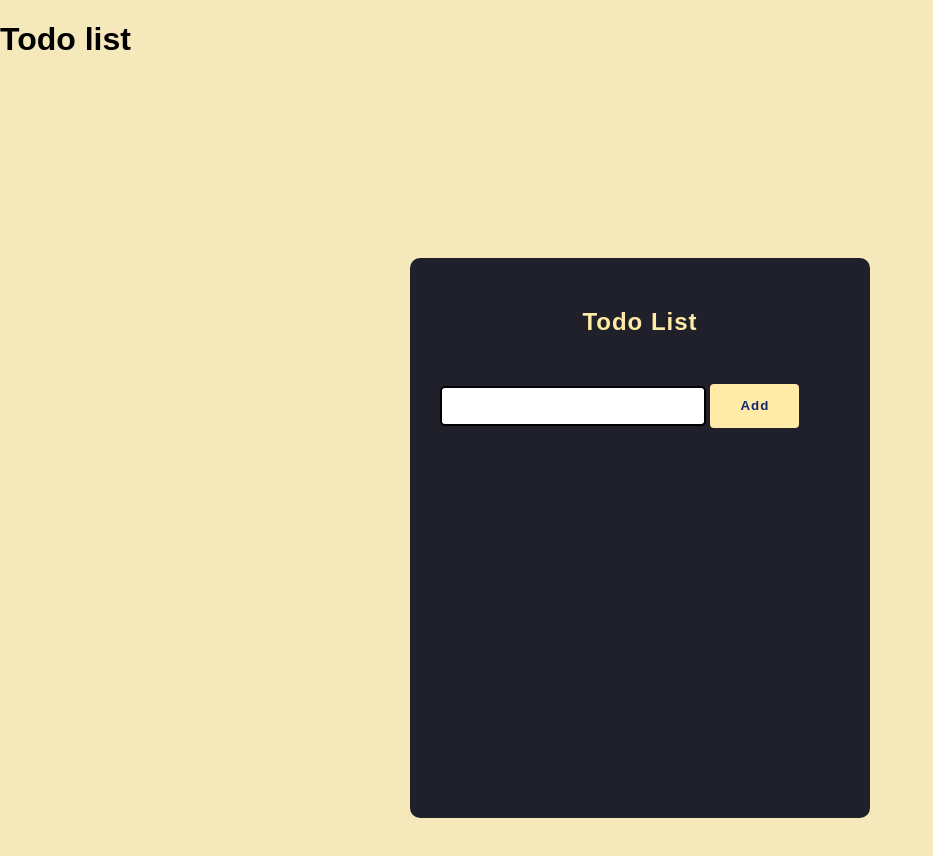
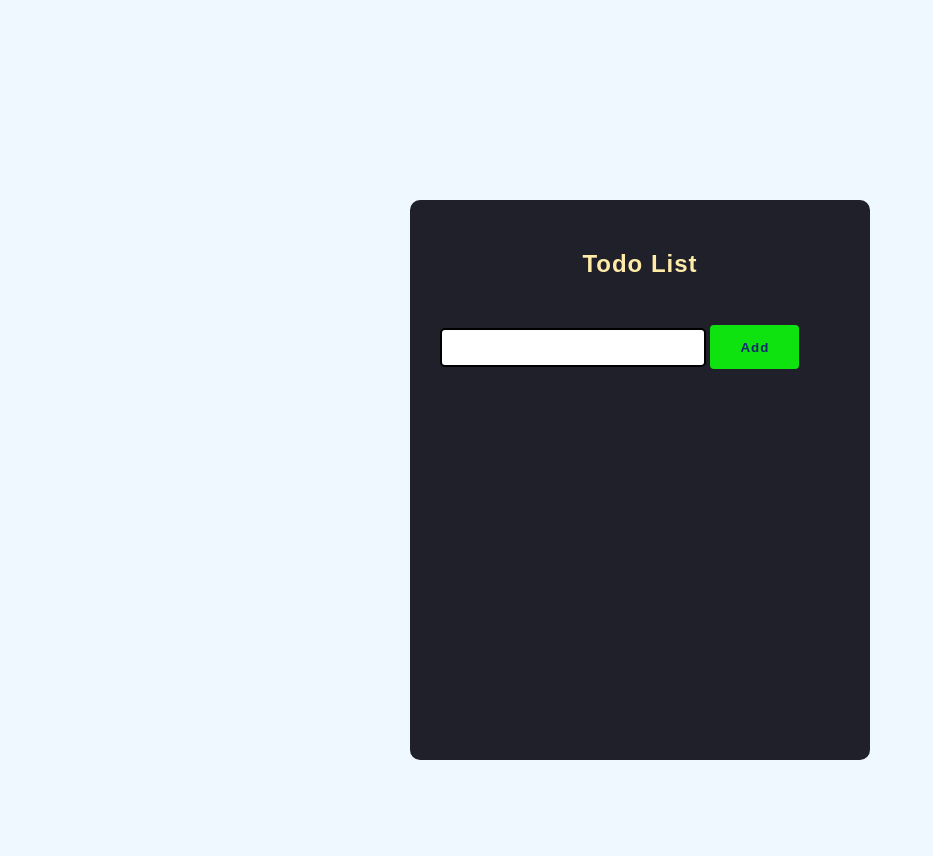
Before and after one commit to mano556/Todo_list-using-JAVASCRIPT, a plain HTML site: page index.html in a window 1280 px wide. Shown: the whole page, without its empty margins (0-933 px from the left). Drawn offline with Linux system fonts and the light colour scheme.

Commit message:
css styles changes

```diff
--- a/index.html
+++ b/index.html
@@ -8,7 +8,7 @@
     <title>Todo List</title>
 </head>
 <body>
-    <h1>Todo list</h1>
+
     <div id="wrapper">
         <h2>Todo List</h2>
         <input type="text" id="input">
--- a/style.css
+++ b/style.css
@@ -2,7 +2,7 @@ html,
 body{
    margin: 0;
    font-family: 'Poppins', sans-serif;
-   background-color:#f5e8ba;
+   background-color:aliceblue
 }
 
 #wrapper h2{
@@ -39,7 +39,7 @@ input:active{
 
 button{
     margin-top:20px;
-    background-color:#ffeba7;
+    background-color:rgb(15, 227, 15);
     border-radius: 4px;
     height: 44px;
     font-weight: 600;
```
